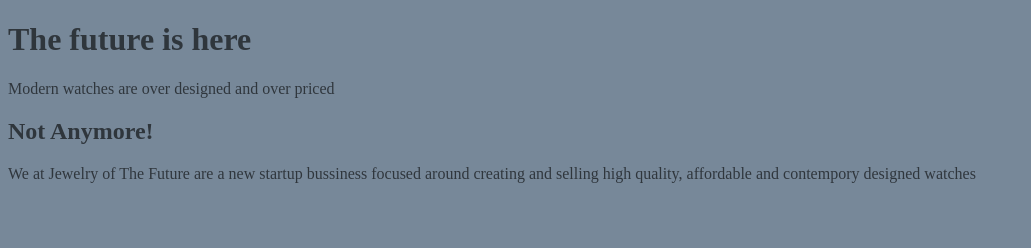
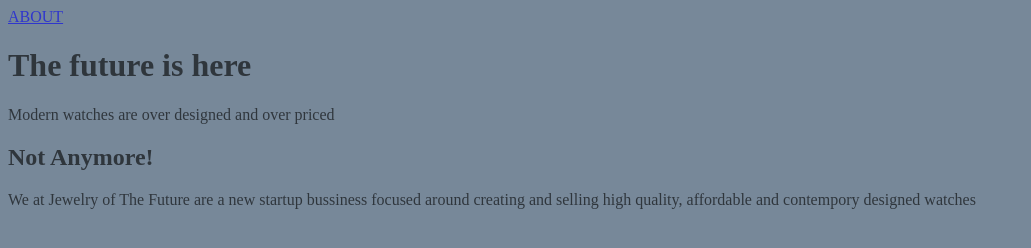
Before and after one commit to KazukiPJCU/KazukiPJCU.github.io, a plain HTML site: page index.html in a window 1280 px wide. Shown: the whole page, without its empty margins (0-1031 px from the left). Drawn offline with Linux system fonts and the light colour scheme.

Commit message:
Add put the about page link onto the main page

```diff
--- a/index.html
+++ b/index.html
@@ -2,7 +2,7 @@
 <html>
 <head>
 <title>Jewelry of The Future</title>
-<link rel="stylesheet" href="about.html">
+<a <link rel="stylesheet" href="about.html">ABOUT</a>
 <link rel="stylesheet" href="style.css">
 </head>
 <body>
```
